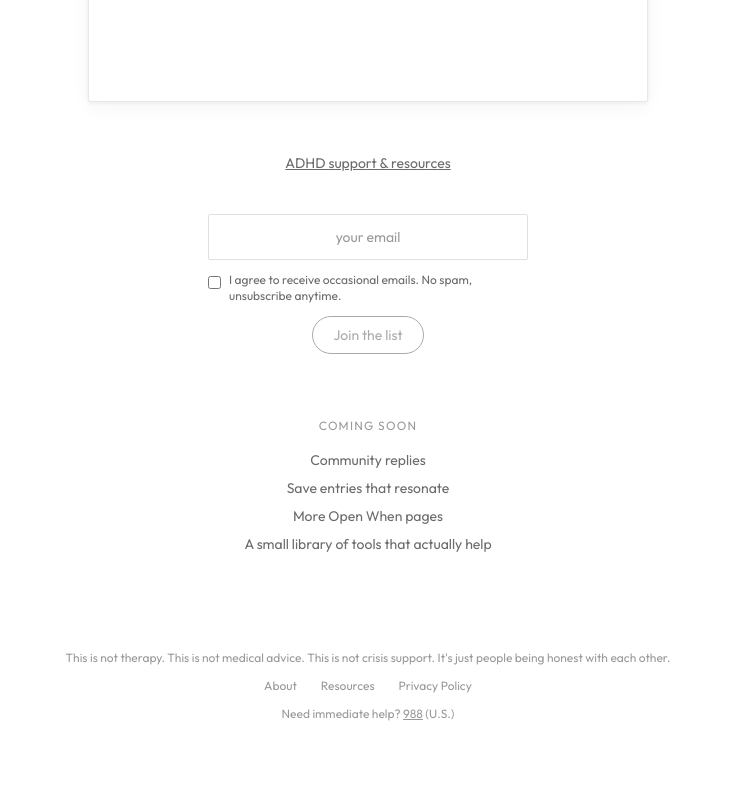
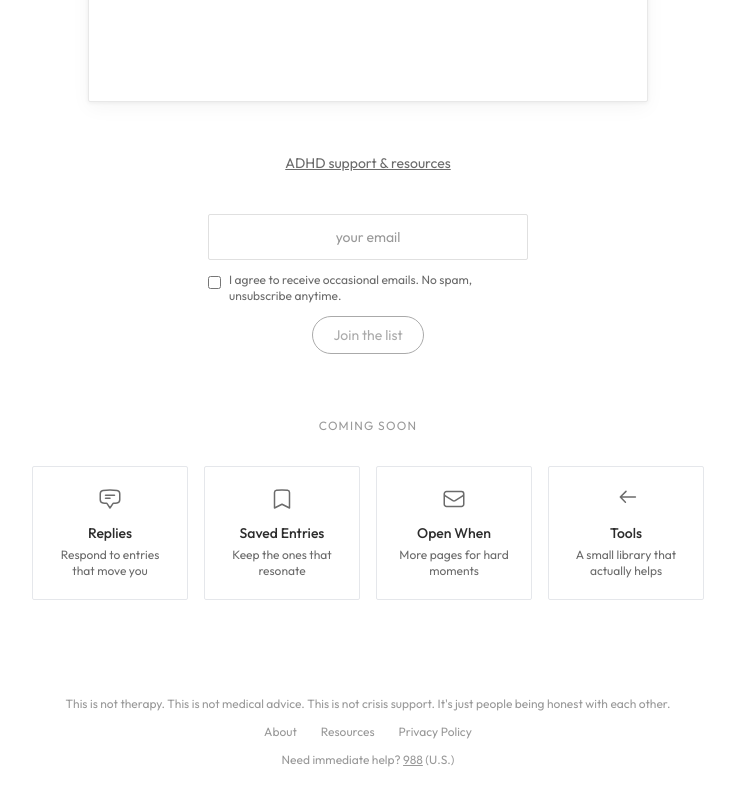
Before and after one commit to tiff-cpu/adhd-letter-project, a Next.js app: page / in a window 1280 px wide. Shown: the part 418-1218 px from the top of the page, without its empty margins (272-1007 px from the left). Before the commit the page ends 1172 px from the top, so only its background shows below. Built offline with nearby package versions, Linux system fonts and the light colour scheme; no server answers.

Commit message:
coming soon section with icon cards in horizontal grid

```diff
--- a/app/page.tsx
+++ b/app/page.tsx
@@ -349,15 +349,39 @@ export default function Home() {
       </div>
 
       {/* Coming Soon */}
-      <div className="mt-16 text-center">
-        <p className="font-nav text-xs uppercase tracking-widest text-softbrown mb-4">
+      <div className="mt-16 w-full max-w-2xl mx-auto">
+        <p className="font-nav text-xs uppercase tracking-widest text-softbrown mb-8 text-center">
           Coming Soon
         </p>
-        <div className="font-nav text-sm text-coffee space-y-2">
-          <p>Community replies</p>
-          <p>Save entries that resonate</p>
-          <p>More Open When pages</p>
-          <p>A small library of tools that actually help</p>
+        <div className="grid grid-cols-2 md:grid-cols-4 gap-4">
+          <div className="border border-gray-200 rounded-sm p-5 text-center">
+            <svg className="w-6 h-6 text-coffee mx-auto mb-3" fill="none" stroke="currentColor" strokeWidth="1.5" viewBox="0 0 24 24">
+              <path strokeLinecap="round" strokeLinejoin="round" d="M7.5 8.25h9m-9 3H12m-9.75 1.51c0 1.6 1.123 2.994 2.707 3.227 1.129.166 2.27.293 3.423.379.35.026.67.21.865.501L12 21l2.755-4.133a1.14 1.14 0 01.865-.501 48.172 48.172 0 003.423-.379c1.584-.233 2.707-1.626 2.707-3.228V6.741c0-1.602-1.123-2.995-2.707-3.228A48.394 48.394 0 0012 3c-2.392 0-4.744.175-7.043.513C3.373 3.746 2.25 5.14 2.25 6.741v6.018z" />
+            </svg>
+            <p className="font-nav text-sm text-espresso font-medium">Replies</p>
+            <p className="font-nav text-xs text-coffee mt-1">Respond to entries that move you</p>
+          </div>
+          <div className="border border-gray-200 rounded-sm p-5 text-center">
+            <svg className="w-6 h-6 text-coffee mx-auto mb-3" fill="none" stroke="currentColor" strokeWidth="1.5" viewBox="0 0 24 24">
+              <path strokeLinecap="round" strokeLinejoin="round" d="M17.593 3.322c1.1.128 1.907 1.077 1.907 2.185V21L12 17.25 4.5 21V5.507c0-1.108.806-2.057 1.907-2.185a48.507 48.507 0 0111.186 0z" />
+            </svg>
+            <p className="font-nav text-sm text-espresso font-medium">Saved Entries</p>
+            <p className="font-nav text-xs text-coffee mt-1">Keep the ones that resonate</p>
+          </div>
+          <div className="border border-gray-200 rounded-sm p-5 text-center">
+            <svg className="w-6 h-6 text-coffee mx-auto mb-3" fill="none" stroke="currentColor" strokeWidth="1.5" viewBox="0 0 24 24">
+              <path strokeLinecap="round" strokeLinejoin="round" d="M21.75 6.75v10.5a2.25 2.25 0 01-2.25 2.25h-15a2.25 2.25 0 01-2.25-2.25V6.75m19.5 0A2.25 2.25 0 0019.5 4.5h-15a2.25 2.25 0 00-2.25 2.25m19.5 0v.243a2.25 2.25 0 01-1.07 1.916l-7.5 4.615a2.25 2.25 0 01-2.36 0L3.32 8.91a2.25 2.25 0 01-1.07-1.916V6.75" />
+            </svg>
+            <p className="font-nav text-sm text-espresso font-medium">Open When</p>
+            <p className="font-nav text-xs text-coffee mt-1">More pages for hard moments</p>
+          </div>
+          <div className="border border-gray-200 rounded-sm p-5 text-center">
+            <svg className="w-6 h-6 text-coffee mx-auto mb-3" fill="none" stroke="currentColor" strokeWidth="1.5" viewBox="0 0 24 24">
+              <path strokeLinecap="round" strokeLinejoin="round" d="M11.42 15.17l-5.1-5.1m0 0L12 4.37m-5.68 5.7h15.08" />
+            </svg>
+            <p className="font-nav text-sm text-espresso font-medium">Tools</p>
+            <p className="font-nav text-xs text-coffee mt-1">A small library that actually helps</p>
+          </div>
         </div>
       </div>
     </div>
```
